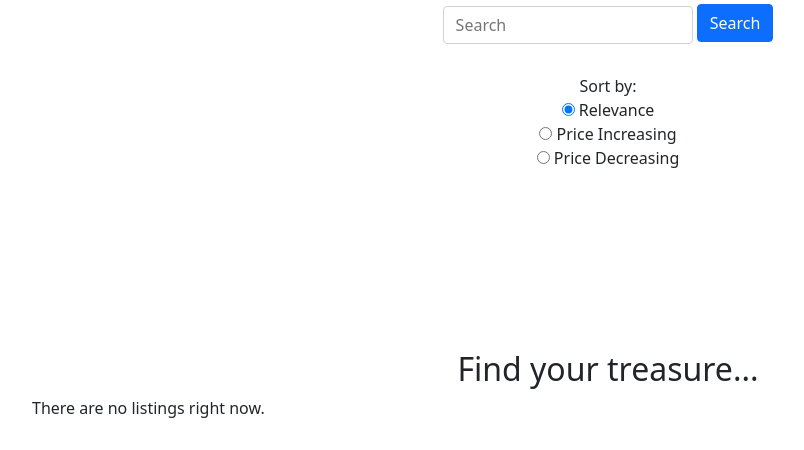
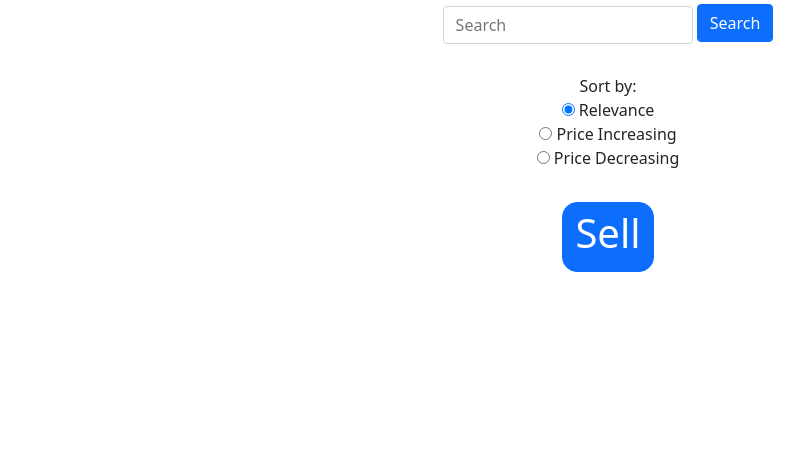
Before and after one commit to sdgniser/listings, a Django app: page / in a window 1280 px wide. Shown: the part 498-948 px from the top of the page, without its empty margins (32-836 px from the left). Run offline with Django 3.2, Linux system fonts and the light colour scheme; data that the repository does not hold is empty; some libraries are stand-ins or nearby versions.

Commit message:
Added an Extra 'Sell' button infront of eyes to avoid confusion

```diff
--- a/templates/index.html
+++ b/templates/index.html
@@ -20,8 +20,12 @@
 				<label for="priceLowFirst">Price Increasing</label><br>
 				<input type="radio" id="priceHighFirst" name="sort_by" value="-price">
 				<label for="priceHighFirst">Price Decreasing</label></p>
-
 		</form>
+		<a href="{% url 'main:submit' %}">
+			<button type="button" class="btn btn-primary m-3" style="border-radius: 15px;">
+				<h1>Sell</h1>
+			</button>
+		</a>
 	</div>
 {% endblock %}
 
```
